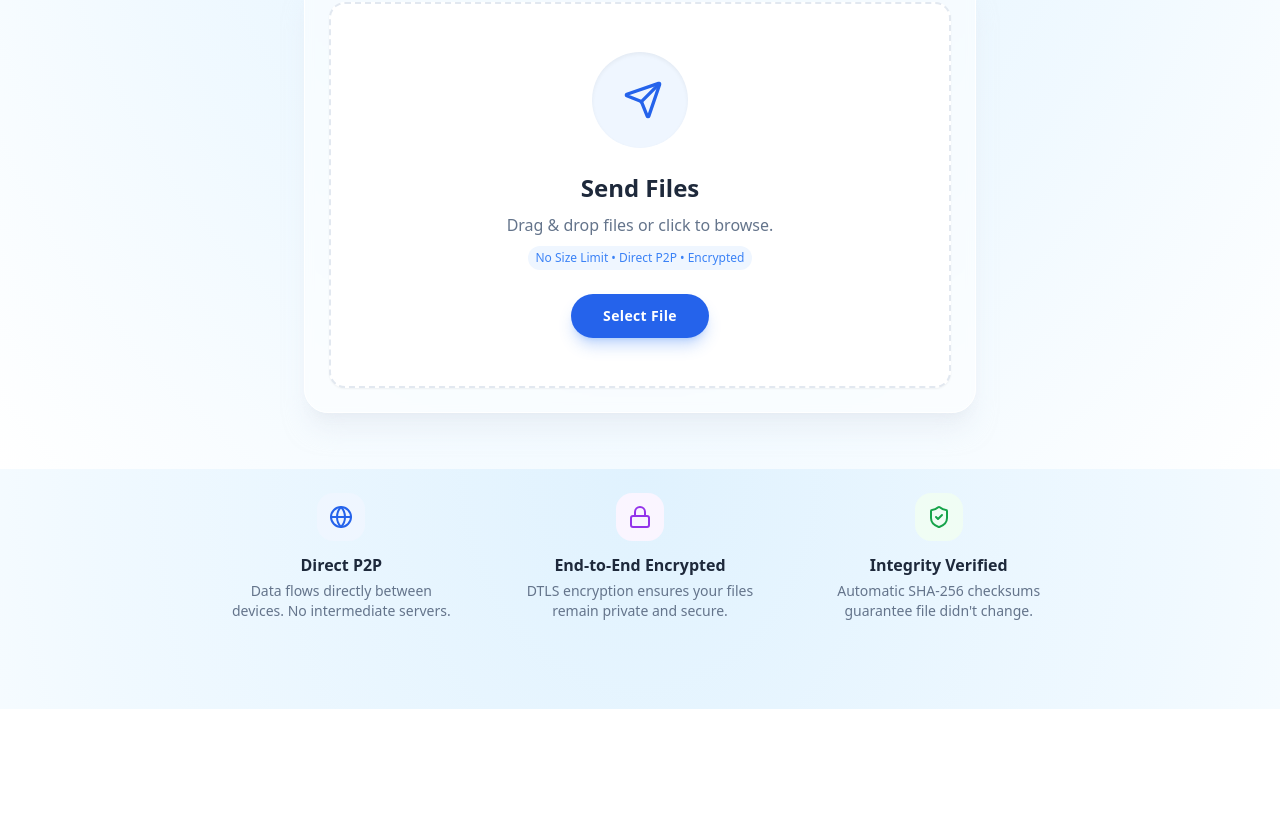
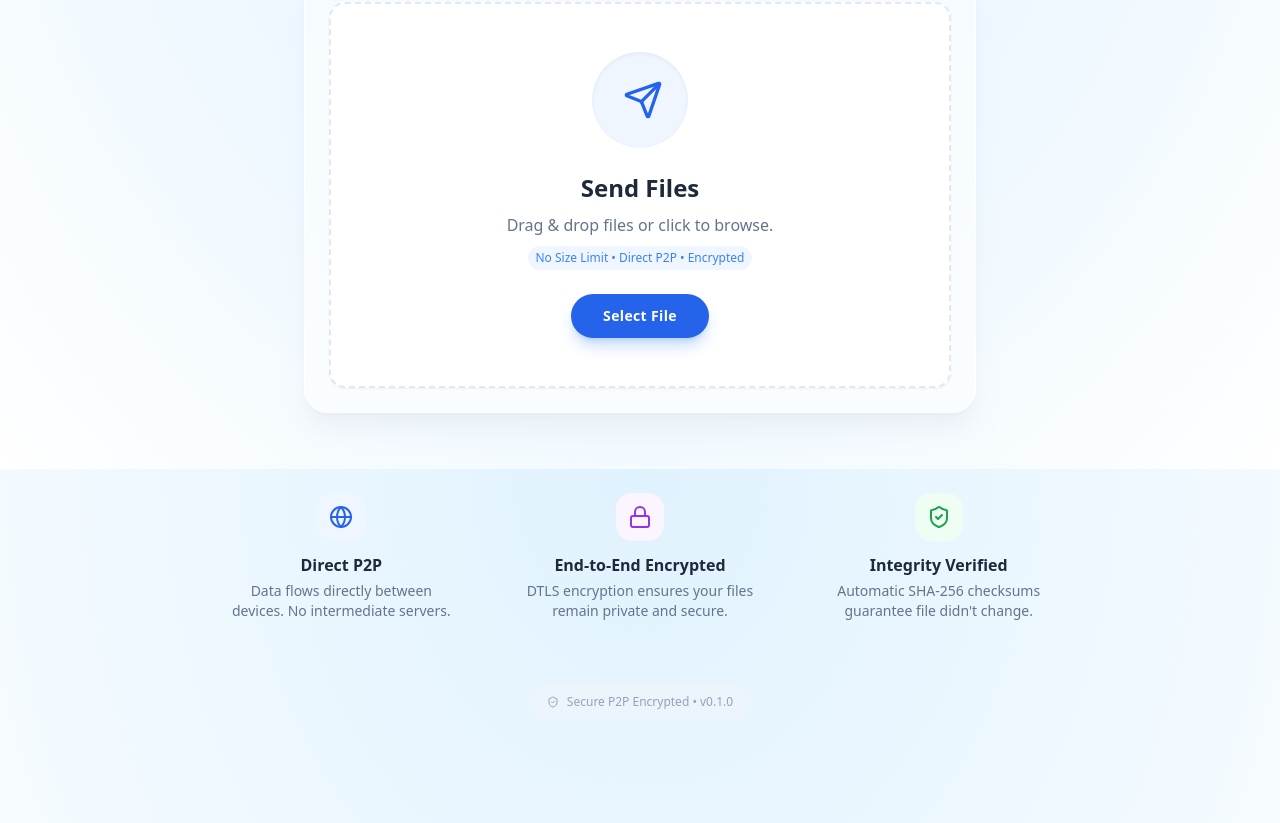
Before and after one commit to imsinghaditya07/P2P-File-Share, a Next.js app: page / in a window 1280 px wide. Shown: the part 331-1154 px from the top of the page. Before the commit the page ends 1040 px from the top, so only its background shows below. Built offline with nearby package versions, Linux system fonts and the light colour scheme.

Commit message:
feat: add version footer and security badge

```diff
--- a/src/app/page.tsx
+++ b/src/app/page.tsx
@@ -97,6 +97,14 @@ export default function Home() {
           <p className="text-sm text-slate-500">Automatic SHA-256 checksums guarantee file didn&apos;t change.</p>
         </div>
       </div>
+
+      {/* Version Footer */}
+      <div className="mt-12 text-center pb-8">
+        <div className="inline-flex items-center gap-2 px-4 py-2 rounded-full bg-slate-100/50 text-slate-400 text-xs font-medium border border-slate-100">
+          <ShieldCheck className="w-3 h-3" />
+          <span>Secure P2P Encrypted • v0.1.0</span>
+        </div>
+      </div>
     </div>
   );
 }
```
